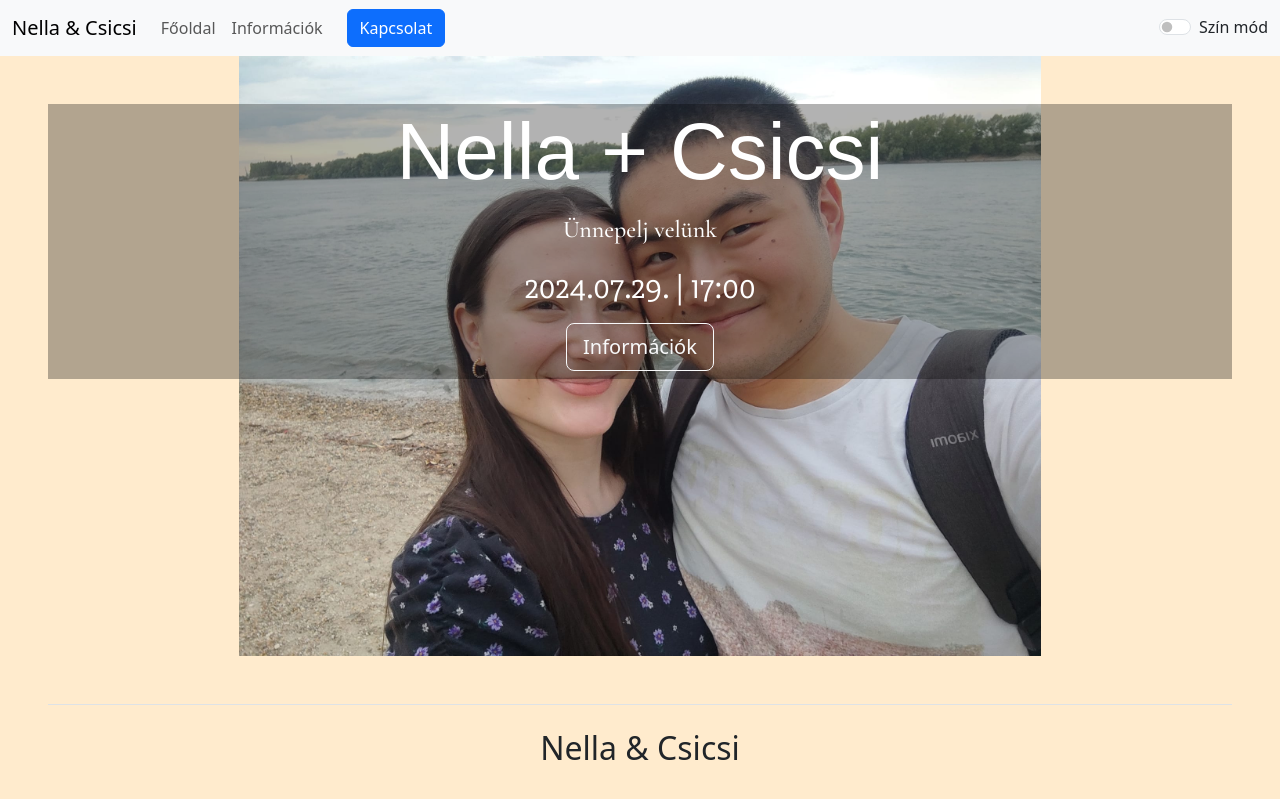
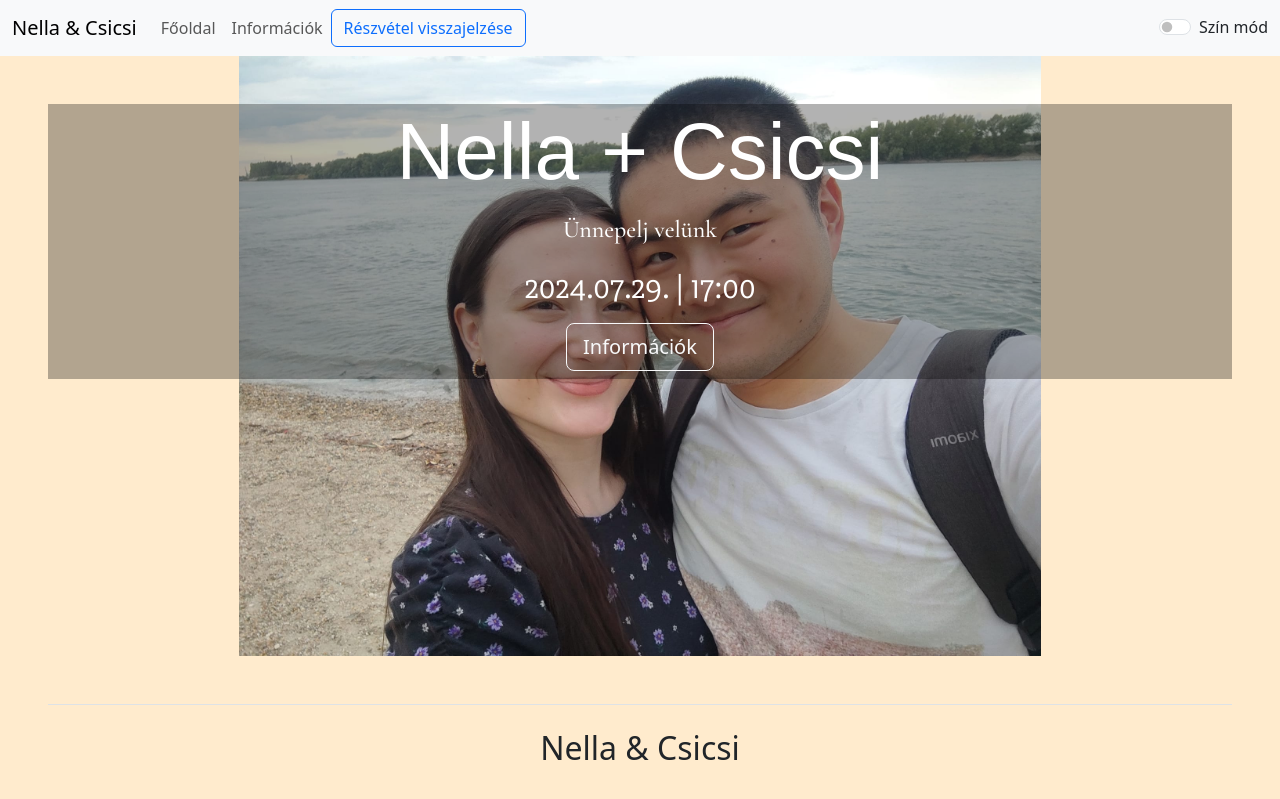
Before and after one commit to csicsi2000/nella.csicsi.eskuvo.github.io, a Jekyll site: the page built from index.md, in a window 1280 px wide. Shown: the top 799 px of the page. Built offline with Jekyll 4.4.1, drawn with Linux system fonts in a browser that asks for light colours; some web fonts are replaced.

Commit message:
link fixed to contact

```diff
--- a/_layouts/default.html
+++ b/_layouts/default.html
@@ -38,7 +38,7 @@
             <span class="navbar-toggler-icon"></span>
           </button>
           <div class="collapse navbar-collapse" id="navbarNavDropdown">
-            <ul class="navbar-nav">
+            <ul class="navbar-nav mr-auto">
               <li class="nav-item">
                 <a class="nav-link" href="{{ site.baseurl }}/">Főoldal</a>
               </li>
@@ -46,8 +46,8 @@
                 <a class="nav-link" href="{{ site.baseurl }}/info.html">Információk</a>
               </li>
             </ul>
-            <form class="form-inline" style="margin-left: 1rem;">
-              <a class="btn btn-primary my-2 my-sm-0" href="mailto:nellacsicsi@gmail.com?Subject=Szállás">Kapcsolat</a>
+            <form class="nav-item form-inline" >
+              <a class="btn btn-outline-primary my-sm-0" href="mailto:nellacsicsi@gmail.com?Subject=Szállás">Részvétel visszajelzése</a>
             </form>
             <div class="nav-item" style="margin-left: auto;">
               <div class="nav-link">
```
